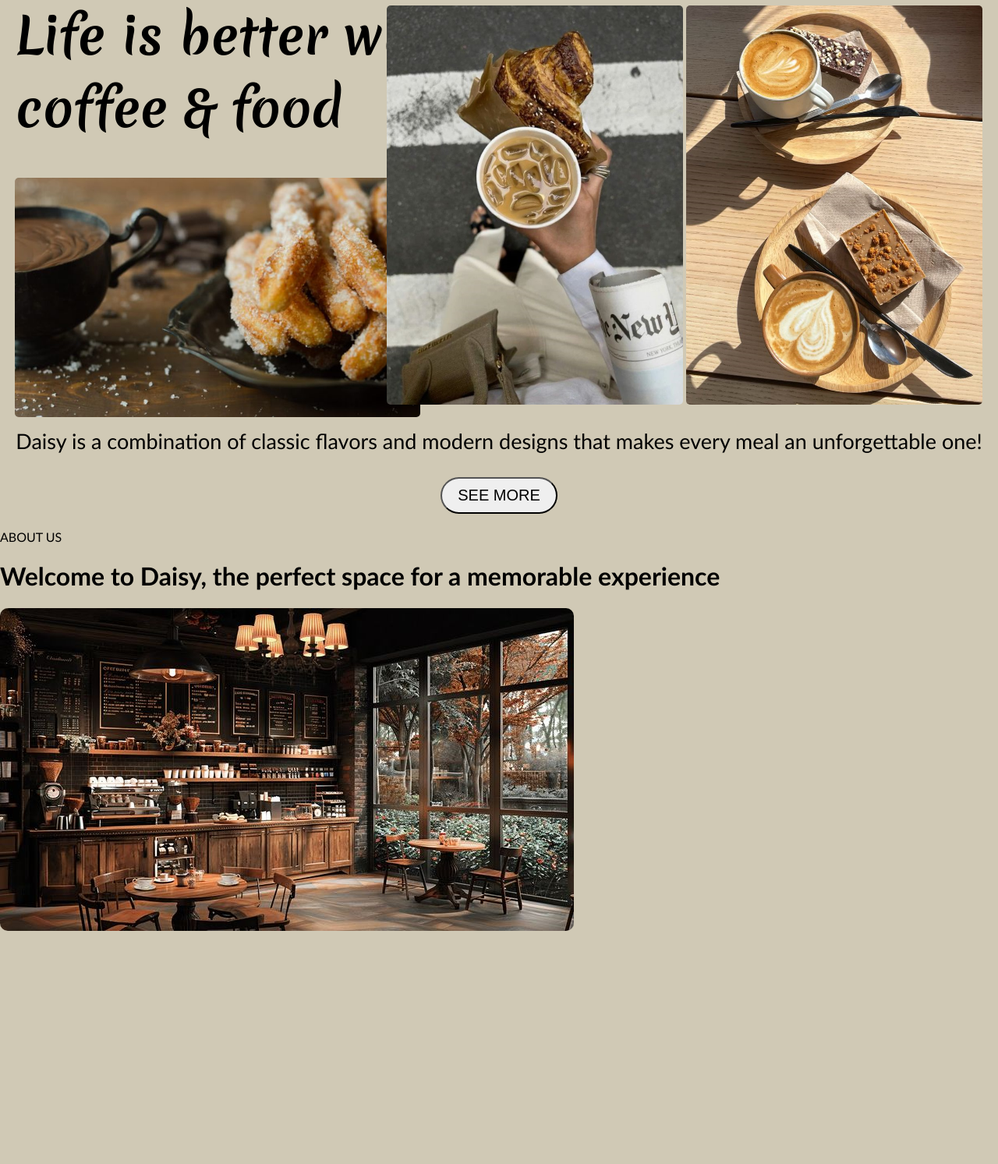
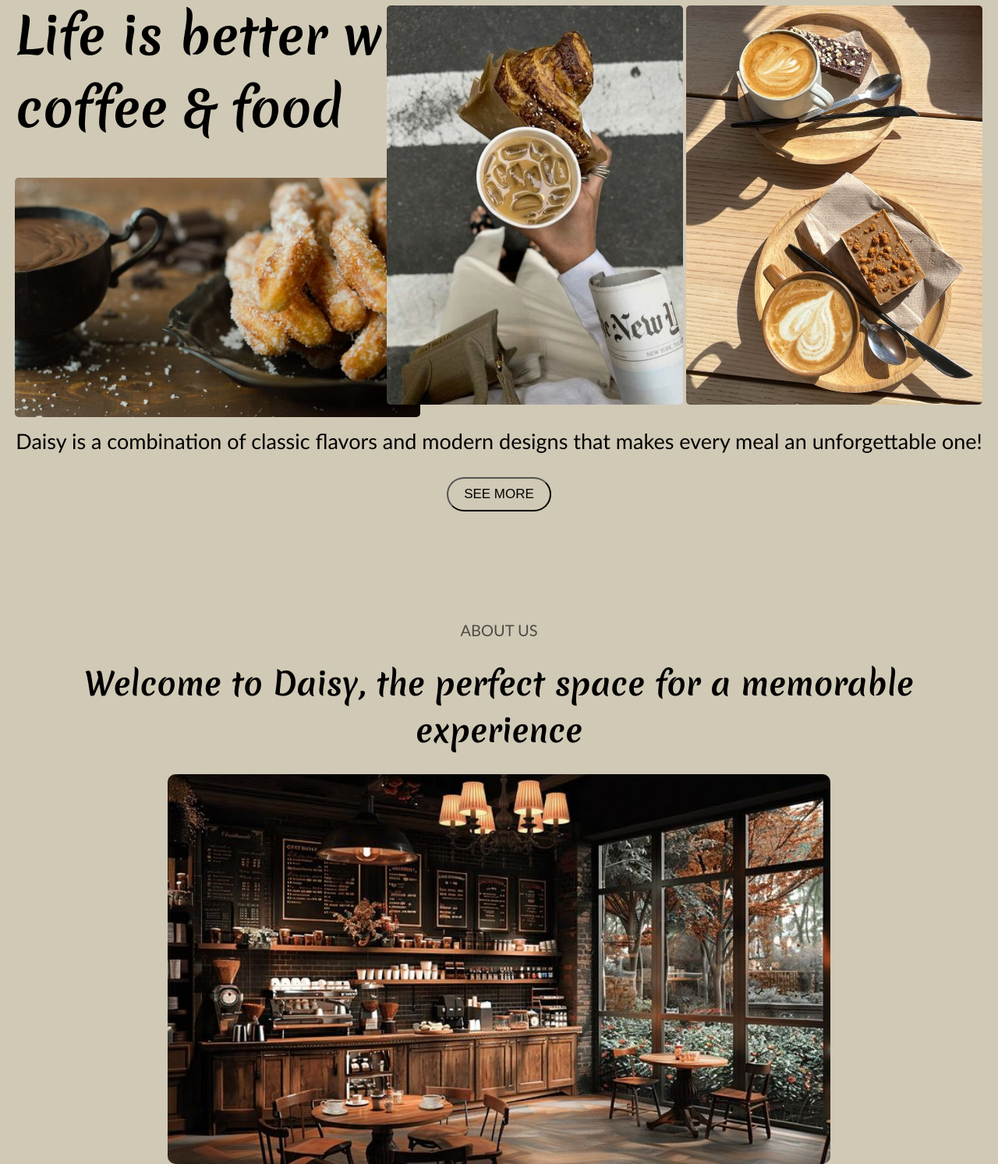
Before and after one commit to OrgesaBerisha/Projekti-Web-Dizajne, a PHP site: page / in a window 1280 px wide. Shown: the part 1528-3021 px from the top of the page at 78% size. Before the commit the page ends 2722 px from the top, so only its background shows below. Run offline with PHP 8.4, Linux system fonts and the light colour scheme.

Commit message:
Container 3 css dhe disa ndryshime te pjeseve tjera

```diff
--- a/main.css
+++ b/main.css
@@ -225,7 +225,8 @@ body{
    font-size: 13px;
    border-radius: 50px;
    transition: all 0.3s ease;
-   font-size: 20px;
+   font-size: 17px;
+   background-color: #d0c9b5;
 
 
  }
@@ -233,3 +234,33 @@ body{
    background-color: #4e4b47;
    transform: scale(1.05);
  }
+
+ /*ABOUT US*/
+.AboutUs-title{
+   text-align: center;
+   font-size: 20px;
+   margin-bottom: -20px;
+   margin-top: 100px;
+   color: #4e4b47;
+   padding: 20px;
+   font-family: 'Gill Sans', 'Gill Sans MT', Calibri, 'Trebuchet MS', sans-serif;
+}
+.text{
+   text-align: center;
+   font-size: 20px;
+   margin-bottom: 20px;
+   line-height: 1.5;
+   font-family:"Merienda", cursive ;
+}
+.ambienti{
+   display: flex;
+   justify-content: center;
+   align-items: center;
+   margin-top: 20px;
+}
+.shop-picture{
+   max-width: 100%;
+   width: 850px;
+   height: 500px;
+   transition: transform 0.3s ease;
+}
```
